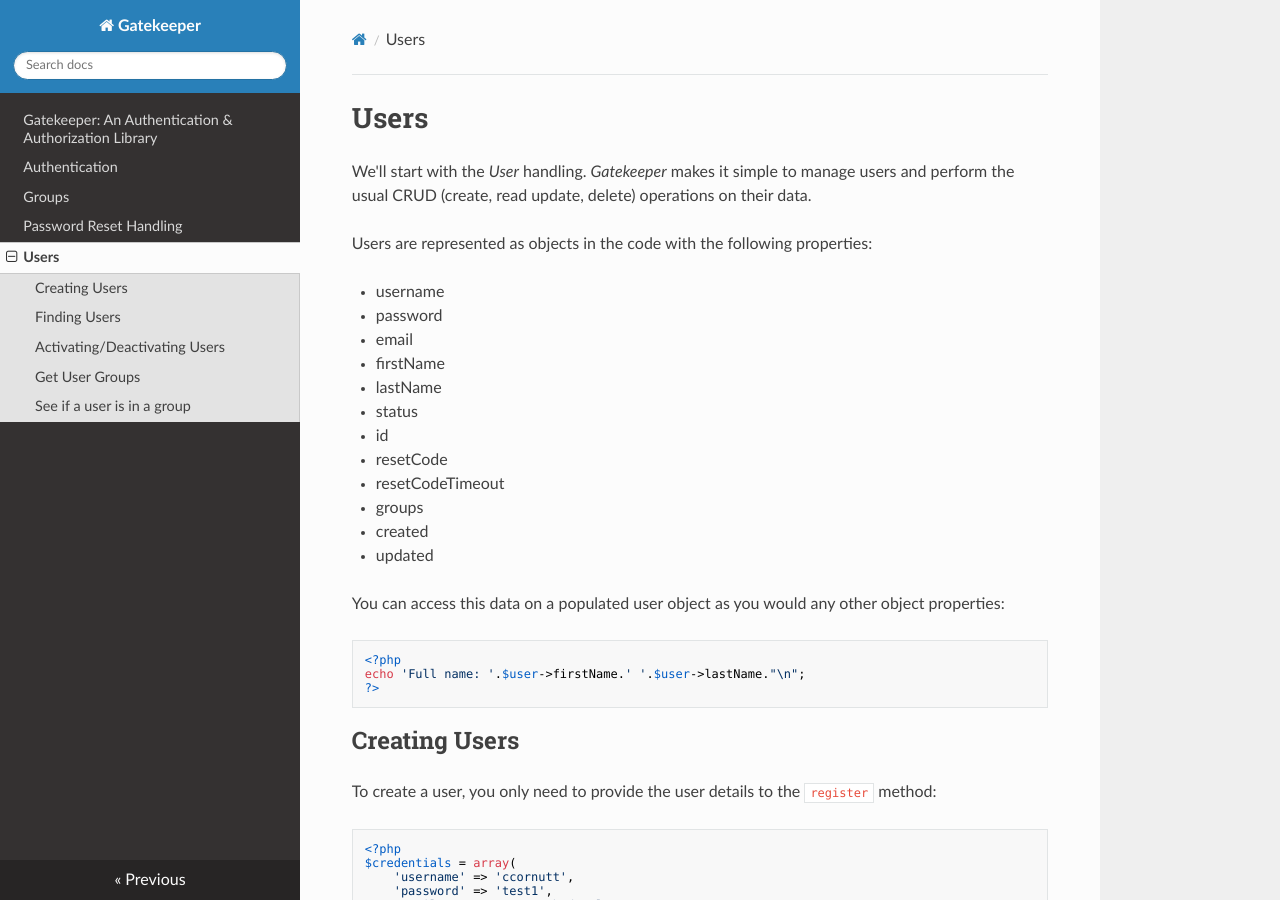
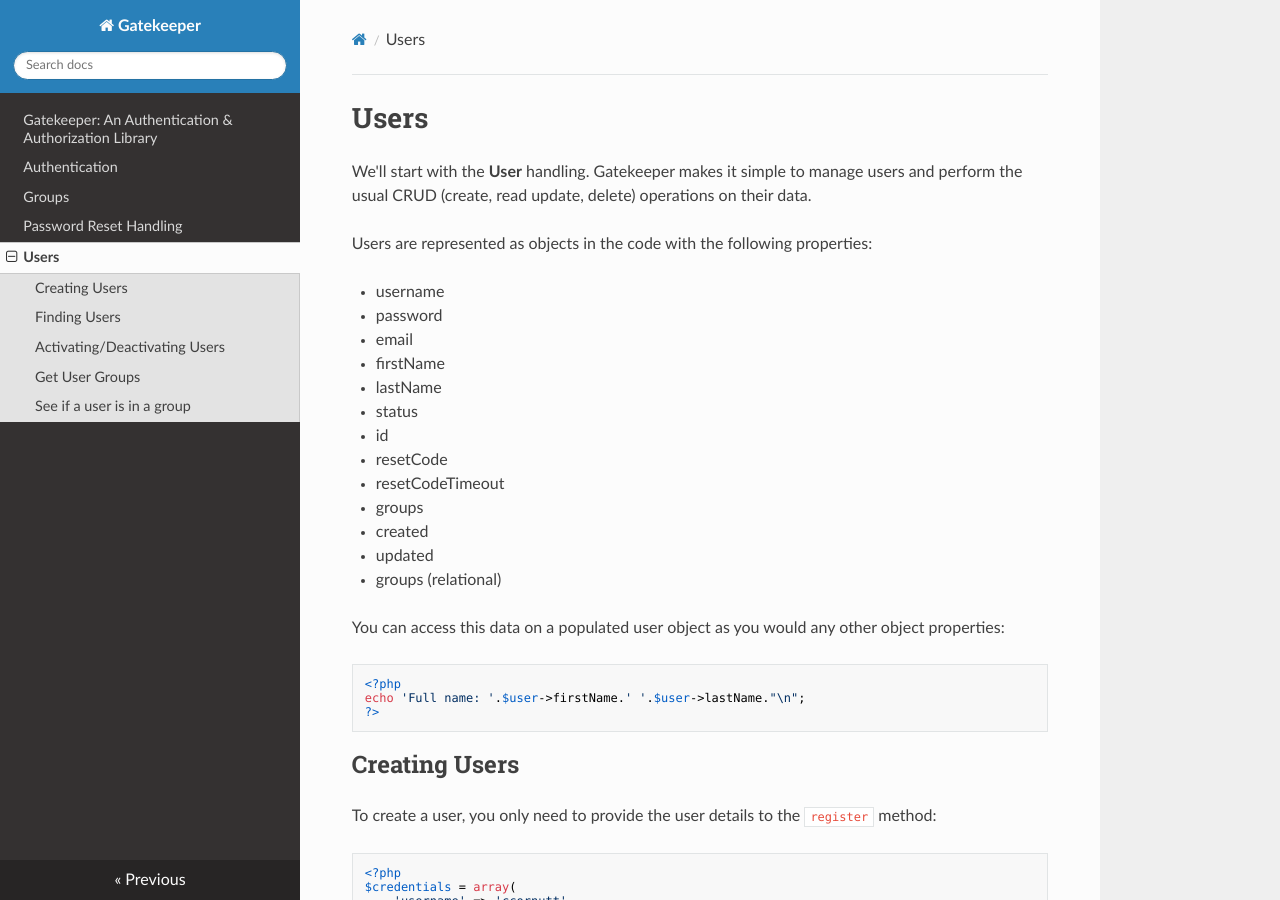
Before and after one commit to psecio/gatekeeper, an MkDocs documentation site: the page built from docs/users.md, in a window 1280 px wide and 900 px high. Built offline with MkDocs 1.6.1, drawn with Linux system fonts in a browser that asks for light colours; nearby versions of some CDN libraries.

Commit message:
adding groups property and updating formatting on users doc page

```diff
--- a/docs/users.md
+++ b/docs/users.md
@@ -1,7 +1,6 @@
 # Users
 
-We'll start with the *User* handling. *Gatekeeper* makes it simple to manage users and perform the usual CRUD (create, read
-update, delete) operations on their data.
+We'll start with the **User** handling. Gatekeeper makes it simple to manage users and perform the usual CRUD (create, read update, delete) operations on their data.
 
 Users are represented as objects in the code with the following properties:
 
@@ -17,6 +16,7 @@ Users are represented as objects in the code with the following properties:
 - groups
 - created
 - updated
+- groups (relational)
 
 You can access this data on a populated user object as you would any other object properties:
 
```
